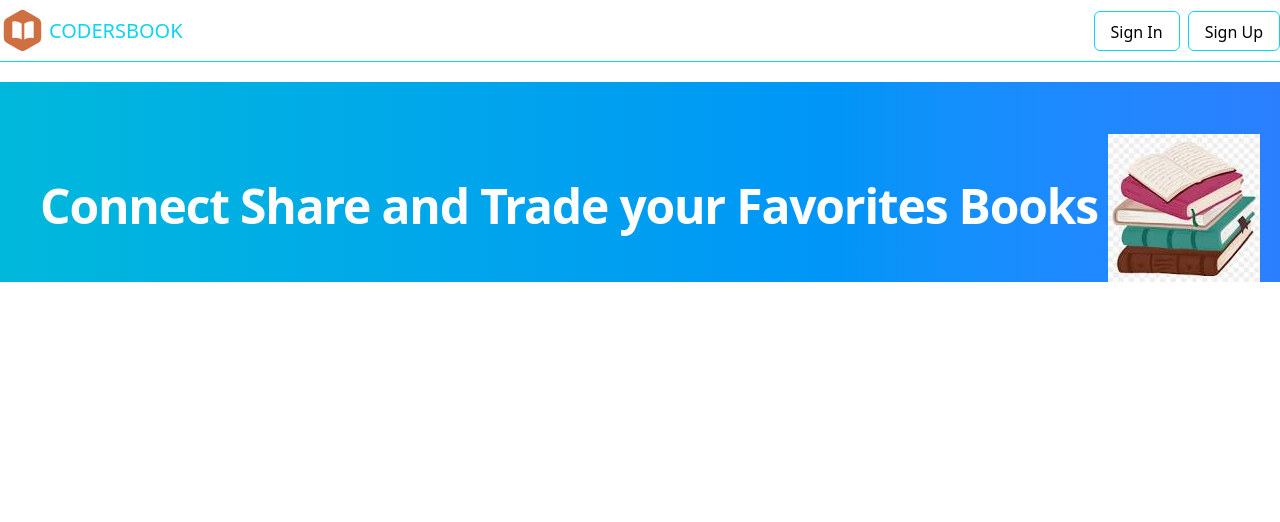
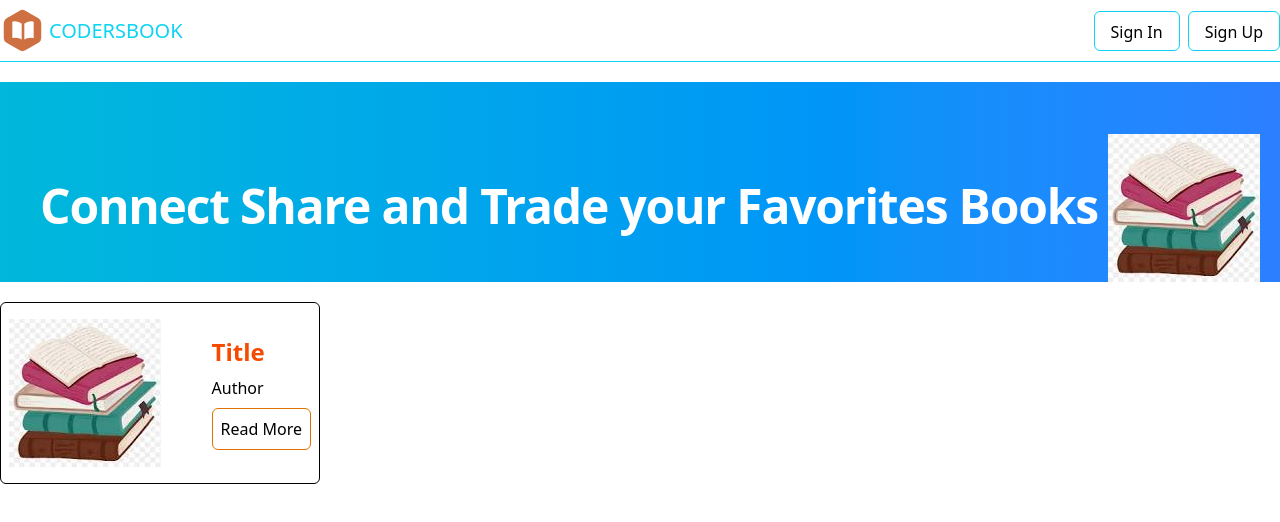
Before and after one commit to Nikunjvadher/bookstore-frontend, a Next.js app: page / in a window 1280 px wide. Shown: the top 522 px of the page. Built offline with nearby package versions, Linux system fonts and the light colour scheme.

Commit message:
re structure files

```diff
--- /dev/null
+++ b/app/(home)/components/Card.tsx
@@ -0,0 +1,21 @@
+import Image from 'next/image'
+import React from 'react'
+import Book from '@/public/book.jpeg'
+
+
+const Card = () => {
+  return (
+    <div className='flex justify-between w-80 border rounded-md py-4 px-2 items-center gap-2'>
+        <div className="">
+            <Image src={Book} alt='Book' height={0} width={0} loading='lazy'/>
+        </div>
+        <div className="flex flex-col  gap-2">
+            <h3 className='text-2xl text-orange-600 font-bold'>Title</h3>
+            <p className=''>Author</p>
+            <button className='rounded-md border px-2 py-2  border-amber-600 hover:bg-amber-600'>Read More</button>
+        </div>
+    </div>
+  )
+}
+
+export default Card
--- /dev/null
+++ b/app/(home)/page.tsx
@@ -0,0 +1,14 @@
+import React from 'react'
+import Banner from './components/Banner'
+import Card from './components/Card'
+
+const page = () => {
+  return (
+    <div>
+      <Banner />
+      <Card />
+    </div>
+  )
+}
+
+export default page
--- a/app/component/Card.tsx
+++ /dev/null
@@ -1,9 +0,0 @@
-import React from 'react'
-
-const Card = () => {
-  return (
-    <div>Card</div>
-  )
-}
-
-export default Card
--- a/app/page.tsx
+++ /dev/null
@@ -1,12 +0,0 @@
-import React from 'react'
-import Banner from './component/Banner'
-
-const page = () => {
-  return (
-    <div>
-      <Banner/>
-    </div>
-  )
-}
-
-export default page
```
Also changed, not shown: app/(home)/components/Banner.tsx (renamed from app/component/Banner.tsx).
